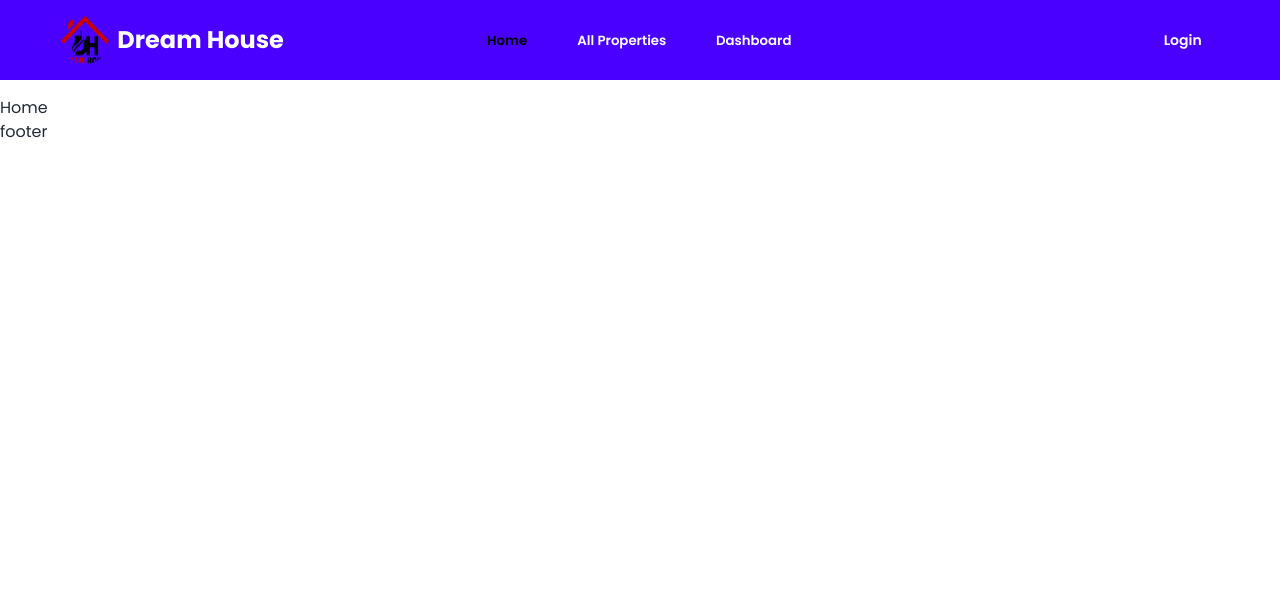
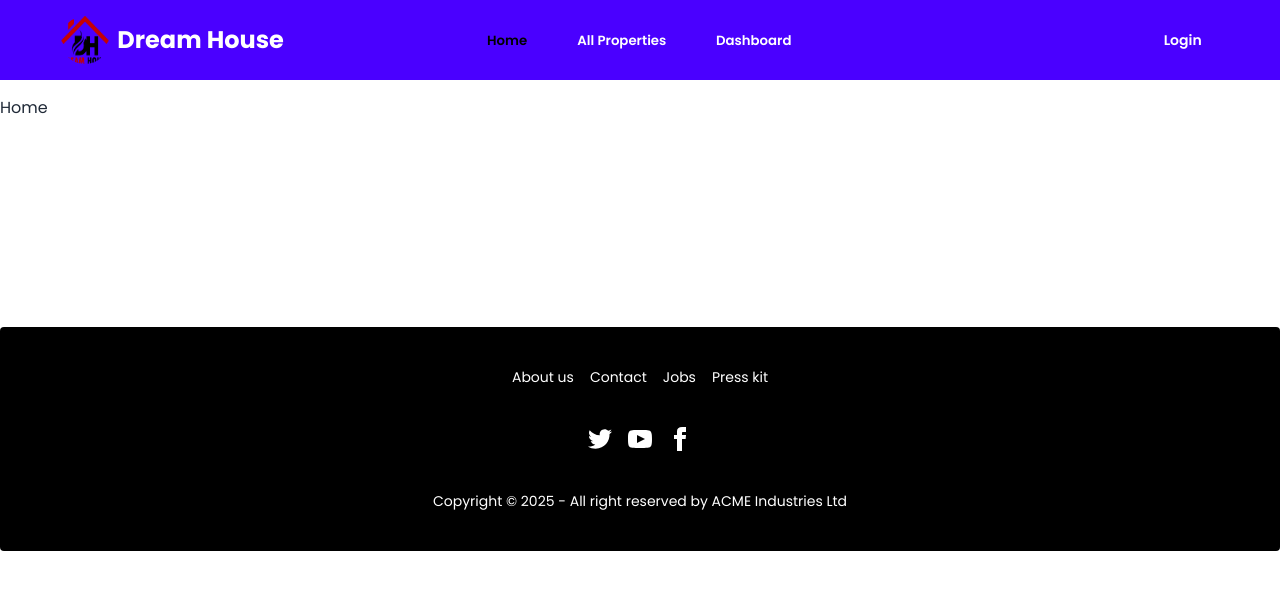
Before and after one commit to Nazim1247/Assignment-12-client, a React (Vite) app: page / in a window 1280 px wide. Shown: the top 590 px of the page. Built offline with nearby package versions, Linux system fonts and the light colour scheme.

Commit message:
footer created

```diff
--- a/src/components/Footer.jsx
+++ b/src/components/Footer.jsx
@@ -3,7 +3,54 @@
 const Footer = () => {
     return (
         <div>
-            footer
+            <footer className="footer footer-center bg-black text-white rounded p-10">
+  <nav className="grid grid-flow-col gap-4">
+    <a className="link link-hover">About us</a>
+    <a className="link link-hover">Contact</a>
+    <a className="link link-hover">Jobs</a>
+    <a className="link link-hover">Press kit</a>
+  </nav>
+  <nav>
+    <div className="grid grid-flow-col gap-4">
+      <a>
+        <svg
+          xmlns="http://www.w3.org/2000/svg"
+          width="24"
+          height="24"
+          viewBox="0 0 24 24"
+          className="fill-current">
+          <path
+            d="M24 4.557c-.883.392-1.832.656-2.828.775 1.017-.609 1.798-1.574 2.165-2.724-.951.564-2.005.974-3.127 1.195-.897-.957-2.178-1.555-3.594-1.555-3.179 0-5.515 2.966-4.797 6.045-4.091-.205-7.719-2.165-10.148-5.144-1.29 2.213-.669 5.108 1.523 6.574-.806-.026-1.566-.247-2.229-.616-.054 2.281 1.581 4.415 3.949 4.89-.693.188-1.452.232-2.224.084.626 1.956 2.444 3.379 4.6 3.419-2.07 1.623-4.678 2.348-7.29 2.04 2.179 1.397 4.768 2.212 7.548 2.212 9.142 0 14.307-7.721 13.995-14.646.962-.695 1.797-1.562 2.457-2.549z"></path>
+        </svg>
+      </a>
+      <a>
+        <svg
+          xmlns="http://www.w3.org/2000/svg"
+          width="24"
+          height="24"
+          viewBox="0 0 24 24"
+          className="fill-current">
+          <path
+            d="M19.615 3.184c-3.604-.246-11.631-.245-15.23 0-3.897.266-4.356 2.62-4.385 8.816.029 6.185.484 8.549 4.385 8.816 3.6.245 11.626.246 15.23 0 3.897-.266 4.356-2.62 4.385-8.816-.029-6.185-.484-8.549-4.385-8.816zm-10.615 12.816v-8l8 3.993-8 4.007z"></path>
+        </svg>
+      </a>
+      <a>
+        <svg
+          xmlns="http://www.w3.org/2000/svg"
+          width="24"
+          height="24"
+          viewBox="0 0 24 24"
+          className="fill-current">
+          <path
+            d="M9 8h-3v4h3v12h5v-12h3.642l.358-4h-4v-1.667c0-.955.192-1.333 1.115-1.333h2.885v-5h-3.808c-3.596 0-5.192 1.583-5.192 4.615v3.385z"></path>
+        </svg>
+      </a>
+    </div>
+  </nav>
+  <aside>
+    <p>Copyright © {new Date().getFullYear()} - All right reserved by ACME Industries Ltd</p>
+  </aside>
+</footer>
         </div>
     );
 };
--- a/src/layouts/MainLayout.jsx
+++ b/src/layouts/MainLayout.jsx
@@ -9,7 +9,7 @@
             <div className='bg-primary fixed top-0 w-full'>
             <Navbar></Navbar>
             </div>
-            <div className="mt-16 pt-8">
+            <div className="mt-16 pt-8 min-h-[263px]">
             <Outlet></Outlet>
             </div>
             <Footer></Footer>
```
